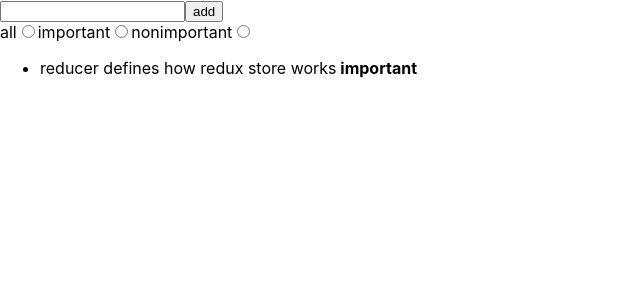
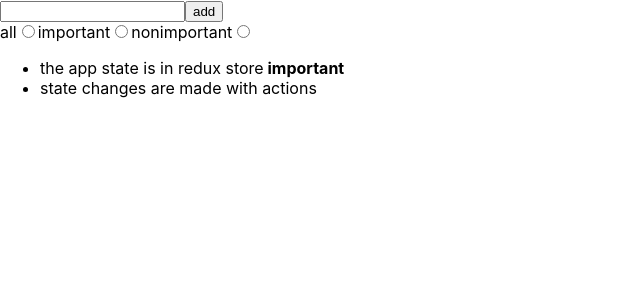
Before and after one commit to latrell-lee0919/fsoredux, a React (Create React App) app: page / in a window 1280 px wide. Shown: the top 300 px of the page, without its empty margins (0-640 px from the left). Built offline with nearby package versions, Linux system fonts and the light colour scheme; data requests are answered from the project's data file.

Commit message:
part 6-3

```diff
--- /dev/null
+++ b/db.json
@@ -0,0 +1,14 @@
+{
+    "notes": [
+      {
+        "content": "the app state is in redux store",
+        "important": true,
+        "id": 1
+      },
+      {
+        "content": "state changes are made with actions",
+        "important": false,
+        "id": 2
+      }
+    ]
+  }
--- a/package.json
+++ b/package.json
@@ -6,6 +6,7 @@
     "@testing-library/jest-dom": "^5.15.0",
     "@testing-library/react": "^11.2.7",
     "@testing-library/user-event": "^12.8.3",
+    "axios": "^0.24.0",
     "react": "^17.0.2",
     "react-dom": "^17.0.2",
     "react-redux": "^7.2.6",
@@ -17,6 +18,7 @@
     "start": "react-scripts start",
     "build": "react-scripts build",
     "test": "react-scripts test",
+    "server": "json-server -p3001 --watch db.json",
     "eject": "react-scripts eject"
   },
   "eslintConfig": {
@@ -39,6 +41,7 @@
   },
   "devDependencies": {
     "deep-freeze": "^0.0.1",
+    "json-server": "^0.16.3",
     "redux-devtools-extension": "^2.13.9"
   }
 }
--- a/src/App.js
+++ b/src/App.js
@@ -1,9 +1,17 @@
-import React from 'react'
+import React, { useEffect } from 'react'
 import Notes from './components/Notes'
 import NewNote from './components/NewNote'
 import VisibilityFilter from './components/VisibilityFilter'
+import noteService from './services/notes'
+import { initializeNotes } from './reducers/noteReducer'
+import { useDispatch } from 'react-redux'
 
 const App = () => {
+  const dispatch = useDispatch()
+  useEffect(() => {
+    noteService
+      .getAll().then(notes => dispatch(initializeNotes(notes)))
+  }, [dispatch])
 
   return (
     <div>
--- a/src/components/NewNote.js
+++ b/src/components/NewNote.js
@@ -1,15 +1,17 @@
 import React from 'react'
 import { useDispatch } from 'react-redux'
 import { createNote } from '../reducers/noteReducer'
+import noteService from '../services/notes'
 
 const NewNote = (props) => {
     const dispatch = useDispatch()
 
-    const addNote = (event) => {
+    const addNote = async (event) => {
         event.preventDefault()
         const content = event.target.note.value
         event.target.note.value = ''
-        dispatch(createNote(content))
+        const newNote = await noteService.createNew(content)
+        dispatch(createNote(newNote))
     }
 
     return (
--- a/src/index.js
+++ b/src/index.js
@@ -7,9 +7,9 @@
 import App from './App'
 import noteReducer from './reducers/noteReducer'
 import filterReducer from './reducers/filterReducer'
-import { createNote } from './reducers/noteReducer'
-import { filterChange } from './reducers/filterReducer'
-
+import { initializeNotes } from './reducers/noteReducer'
+//import { filterChange } from './reducers/filterReducer'
+import noteService from './services/notes'
 
 const reducer = combineReducers({
   notes: noteReducer,
@@ -18,10 +18,13 @@
 
 const store = createStore(reducer, composeWithDevTools())
 
-console.log(store.getState())
-store.subscribe(() => console.log(store.getState()))
-store.dispatch(filterChange('IMPORTANT'))
-store.dispatch(createNote('combineReducers forms one reducer from many simple reducers'))
+noteService.getAll().then(notes =>
+  store.dispatch(initializeNotes(notes))
+)
+// console.log(store.getState())
+// store.subscribe(() => console.log(store.getState()))
+// store.dispatch(filterChange('IMPORTANT'))
+// store.dispatch(createNote('combineReducers forms one reducer from many simple reducers'))
 
 
 ReactDOM.render(
--- a/src/reducers/noteReducer.js
+++ b/src/reducers/noteReducer.js
@@ -1,20 +1,10 @@
-const initialState = [
-    {
-      content: 'reducer defines how redux store works',
-      important: true,
-      id: 1,
-    },
-    {
-      content: 'state of store can contain any data',
-      important: false,
-      id: 2,
-    },
-  ]
 
-const noteReducer = (state = initialState, action) => {
+const noteReducer = (state = [], action) => {
     switch(action.type) {
       case 'NEW_NOTE':
         return [...state, action.data]
+      case 'INIT_NOTES':
+        return action.data
       case 'TOGGLE_IMPORTANCE': {
         const id = action.data.id
         const noteToChange = state.find(n => n.id === id)
@@ -31,17 +21,18 @@
     }
 }
 
-const generateId = () =>
-  Math.floor((Math.random() * 1000000).toFixed(0))
+export const initializeNotes = (notes) => {
+    return {
+      type: 'INIT_NOTES',
+      data: notes,
+    }
+  }
 
-export const createNote = (content) => {
+
+export const createNote = (data) => {
     return {
       type: 'NEW_NOTE',
-      data: {
-        content,
-        important: false,
-        id: generateId()
-      }
+      data,
     }
   }
 
--- /dev/null
+++ b/src/services/notes.js
@@ -0,0 +1,17 @@
+/* eslint-disable import/no-anonymous-default-export */
+import axios from 'axios'
+
+const baseUrl = 'http://localhost:3001/notes'
+
+const getAll = async () => {
+  const response = await axios.get(baseUrl)
+  return response.data
+}
+
+const createNew = async (content) => {
+    const object = { content, important: false }
+    const response = await axios.post(baseUrl, object)
+    return response.data
+  }
+
+export default { getAll, createNew }
```
Also changed, not shown: 1 other file (tests, documents, lock files or other folders).
